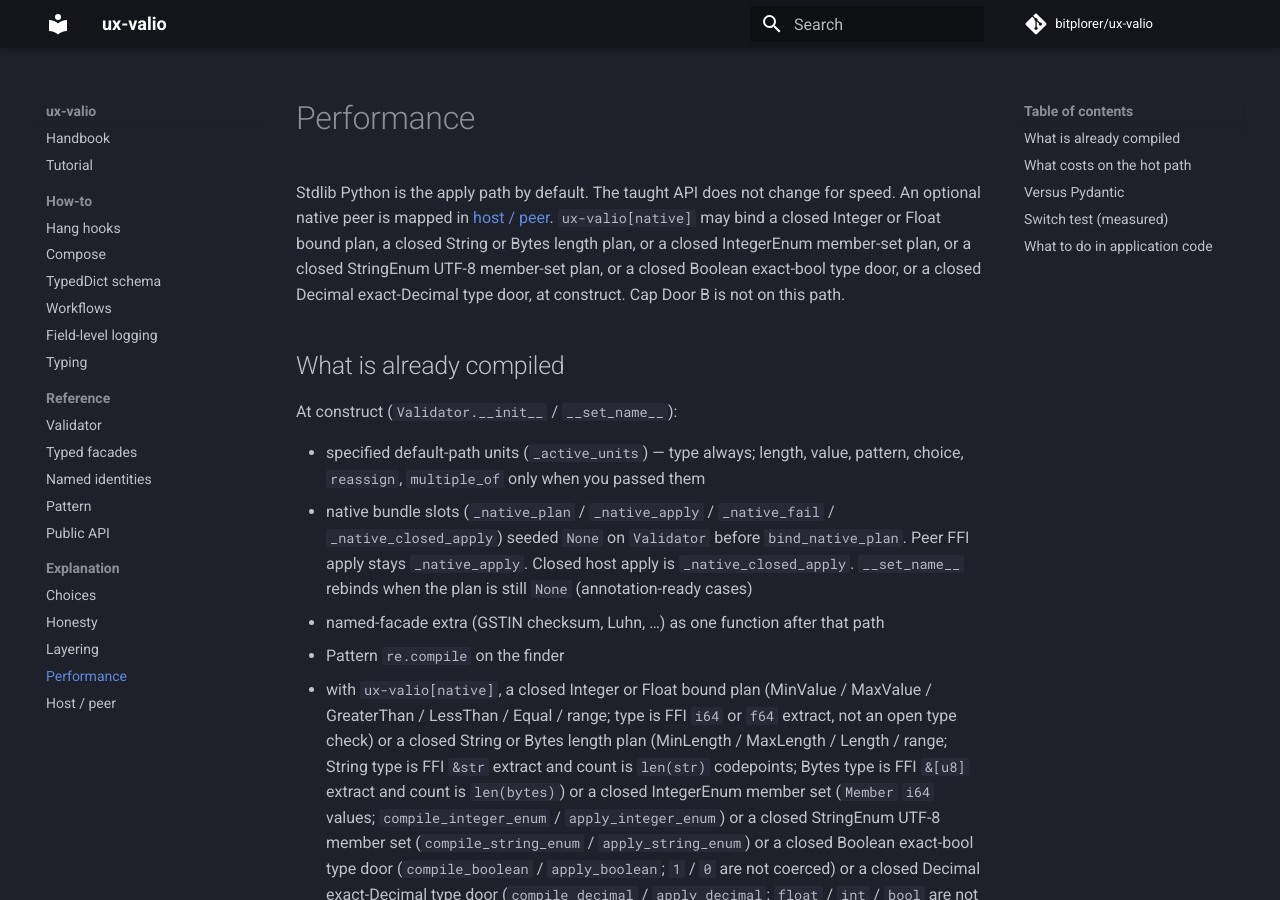
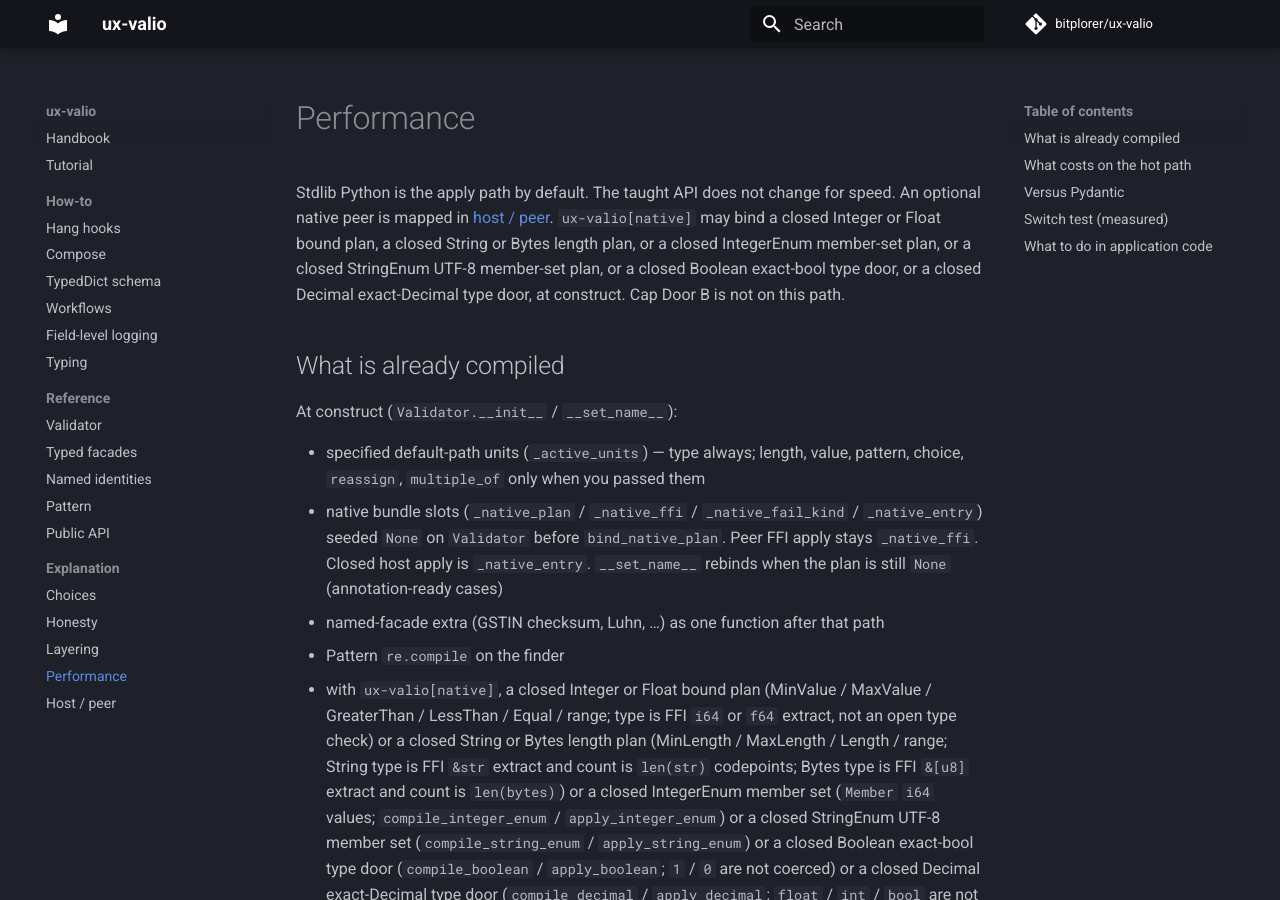
Before and after one commit to bitplorer/ux-valio, an MkDocs documentation site: the page built from docs/explanation/performance.md, in a window 1280 px wide and 900 px high. Built offline with MkDocs 1.6.1 and Material for MkDocs 9.7.7, drawn with Linux system fonts in a browser that asks for light colours; comment, search, counter and statistics services are not loaded.

Commit message:
Rename Validator native slots: ffi / entry / fail_kind.
`_native_plan` stays. Peer FFI is `_native_ffi`; host family entry is
`_native_entry`; FailKind type is `_native_fail_kind`. Closed stays on
detectors only. Public compile_*/apply_* ABI unchanged. Cap OFF; Date* HOLD.

Co-authored-by: bitplorer <bitplorer@users.noreply.github.com>

```diff
--- a/docs/explanation/performance.md
+++ b/docs/explanation/performance.md
@@ -18,10 +18,10 @@ At construct (`Validator.__init__` / `__set_name__`):
 - specified default-path units (`_active_units`) — type always; length,
   value, pattern, choice, `reassign`, `multiple_of` only when you passed
   them
-- native bundle slots (`_native_plan` / `_native_apply` / `_native_fail` /
-  `_native_closed_apply`) seeded `None` on `Validator` before
-  `bind_native_plan`. Peer FFI apply stays `_native_apply`. Closed
-  host apply is `_native_closed_apply`. `__set_name__` rebinds when
+- native bundle slots (`_native_plan` / `_native_ffi` / `_native_fail_kind` /
+  `_native_entry`) seeded `None` on `Validator` before
+  `bind_native_plan`. Peer FFI apply stays `_native_ffi`. Closed
+  host apply is `_native_entry`. `__set_name__` rebinds when
   the plan is still `None` (annotation-ready cases)
 - named-facade extra (GSTIN checksum, Luhn, …) as one function after
   that path
```
Also changed, not shown: AGENTS.md (+4 -4 lines), CHANGELOG.md (+8 -0 lines), docs/explanation/host-peer-plan.md (+4 -4 lines), 11 other files.
